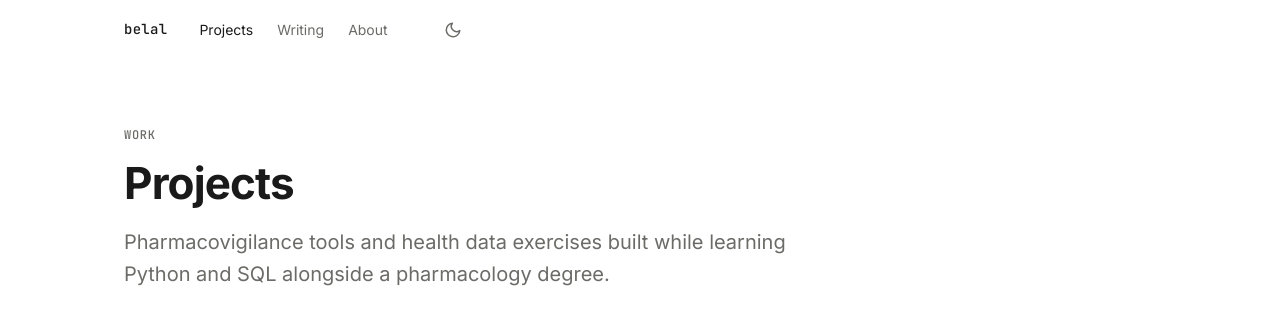
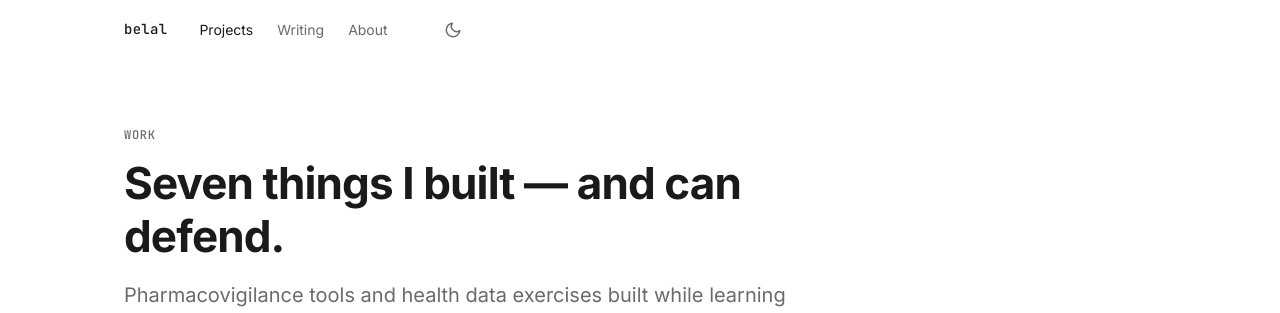
Before and after one commit to belalzaky/personal-site, an Astro site: page /projects in a window 1280 px wide. Shown: the top 313 px of the page. Built offline with nearby package versions, Linux system fonts and the light colour scheme; Astro itself is replaced by a stand-in of ours.

Commit message:
Update /projects heading to reflect seven shipped projects
Co-Authored-By: Claude Sonnet 5 <noreply@anthropic.com>

```diff
--- a/src/pages/projects.astro
+++ b/src/pages/projects.astro
@@ -12,7 +12,7 @@ const sorted = projects.sort((a, b) => b.data.date.valueOf() - a.data.date.value
   <div class="page container">
     <header class="page-header container--prose">
       <p class="page-eyebrow">Work</p>
-      <h1 class="page-title">Projects</h1>
+      <h1 class="page-title">Seven things I built — and can defend.</h1>
       <p class="page-intro">
         Pharmacovigilance tools and health data exercises built while learning Python
         and SQL alongside a pharmacology degree.
```
